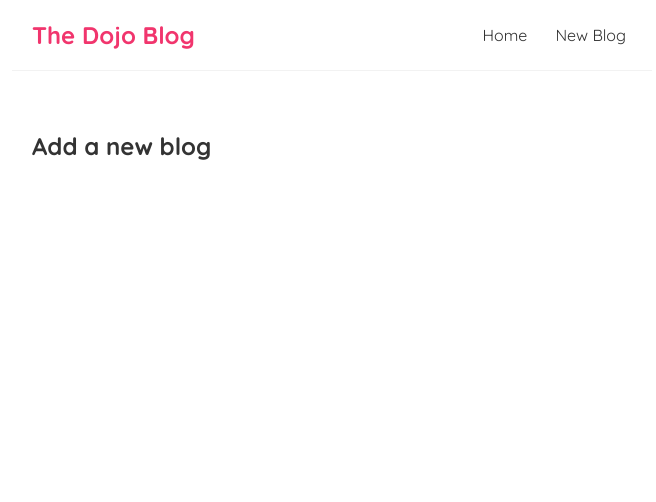
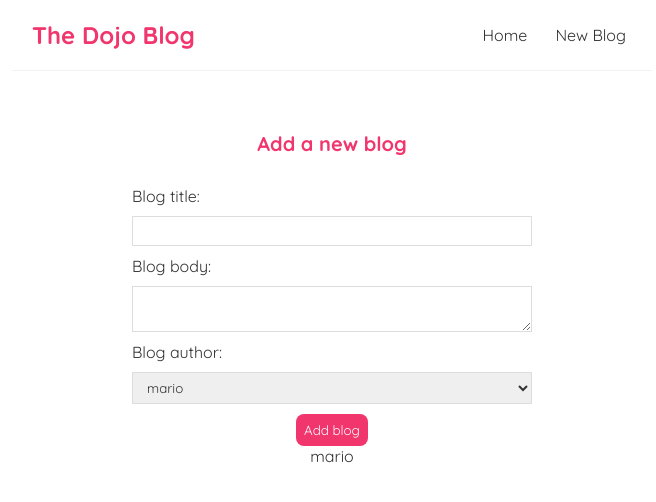
Before and after one commit to rvd2pwipwip/dojo-blog, a React (Create React App) app: page /create in a window 1280 px wide. Shown: the top 502 px of the page, without its empty margins (308-964 px from the left). Built offline with nearby package versions, Linux system fonts and the light colour scheme; the HTML template or start-up script is replaced by a standard one.

Commit message:
27-Controlled inputs (forms)

```diff
--- a/src/Create.js
+++ b/src/Create.js
@@ -1,9 +1,39 @@
+import { useState } from "react";
+
 const Create = () => {
+  const [title, setTitle] = useState("");
+  const [body, setBody] = useState("");
+  const [author, setAuthor] = useState("mario");
+
   return (
     <div className="create">
       <h2>Add a new blog</h2>
+      <form>
+        <label>Blog title:</label>
+        <input
+          type="text"
+          required
+          value={title}
+          onChange={(e) => setTitle(e.target.value)}
+        />
+        <label>Blog body:</label>
+        <textarea
+          required
+          value={body}
+          onChange={(e) => setBody(e.target.value)}
+        ></textarea>
+        <label>Blog author:</label>
+        <select value={author} onChange={(e) => setAuthor(e.target.value)}>
+          <option value="mario">mario</option>
+          <option value="luigi">luigi</option>
+        </select>
+        <button>Add blog</button>
+        <p>{title}</p>
+        <p>{body}</p>
+        <p>{author}</p>
+      </form>
     </div>
-   );
-}
+  );
+};
 
 export default Create;
--- a/src/index.css
+++ b/src/index.css
@@ -61,3 +61,35 @@
 .blog-details div {
   margin: 20px 0;
 }
+
+/* create new blog form */
+.create {
+  max-width: 400px;
+  margin: 0 auto;
+  text-align: center;
+}
+.create label {
+  text-align: left;
+  display: block;
+}
+.create h2 {
+  font-size: 20px;
+  color: #f1356d;
+  margin-bottom: 30px;
+}
+.create input, .create textarea, .create select {
+  width: 100%;
+  padding: 6px 10px;
+  margin: 10px 0;
+  border: 1px solid #ddd;
+  box-sizing: border-box;
+  display: block;
+}
+.create button {
+  background: #f1356d;
+  color: #fff;
+  border: 0;
+  padding: 8px;
+  border-radius: 8px;
+  cursor: pointer;
+}
```
